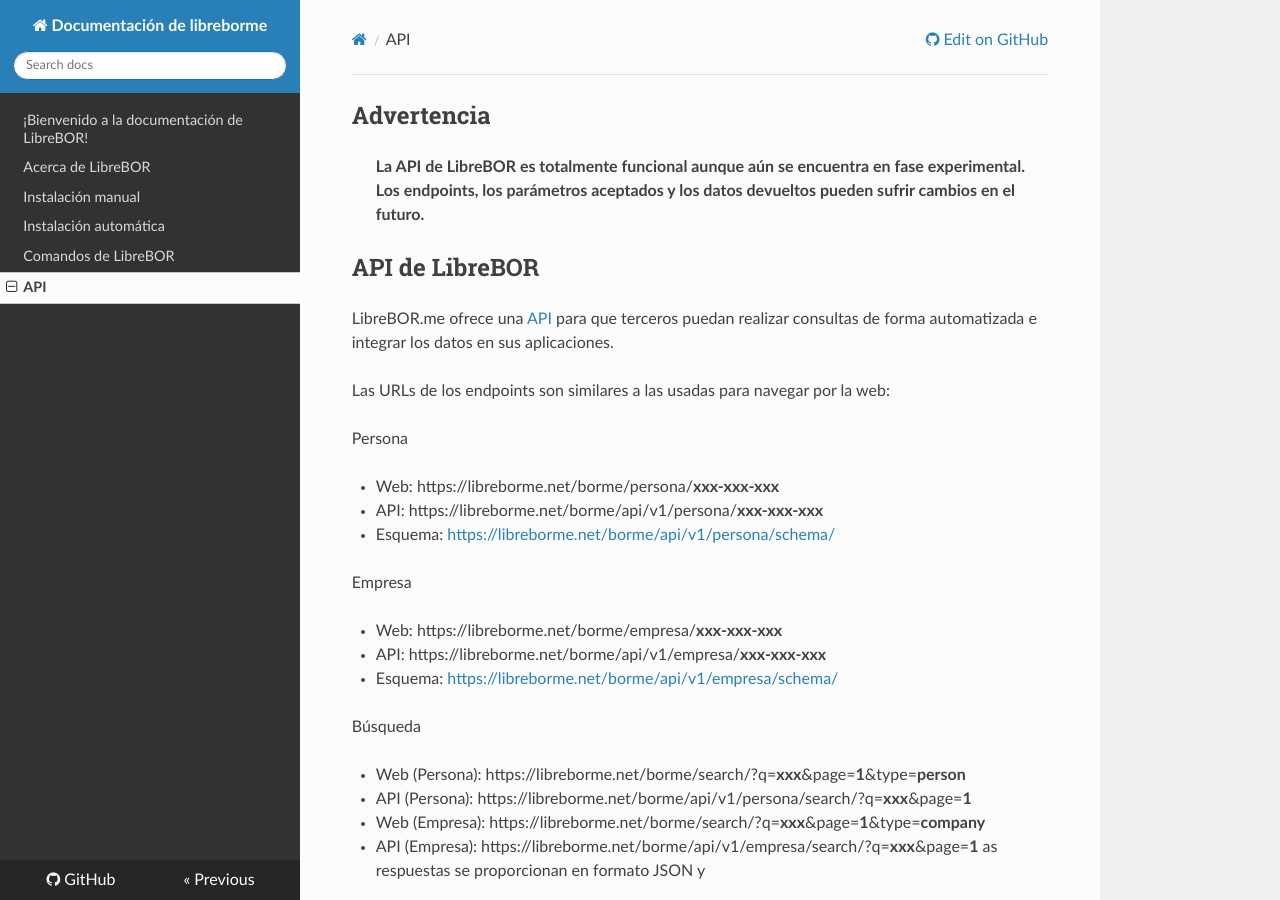
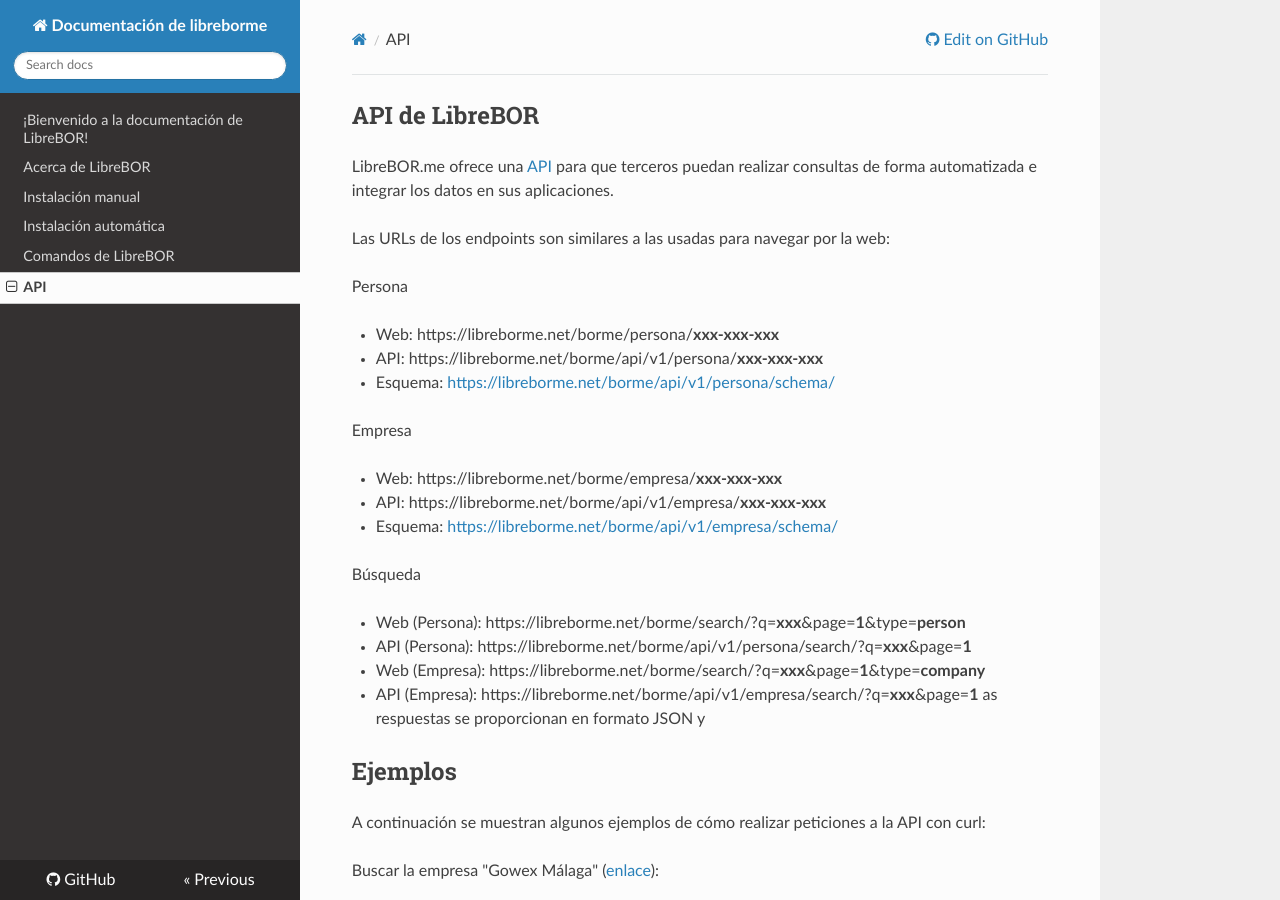
Before and after one commit to PabloCastellano/libreborme, an MkDocs documentation site: the page built from docs/api.md, in a window 1280 px wide and 900 px high. Built offline with MkDocs 1.6.1, drawn with Linux system fonts in a browser that asks for light colours; nearby versions of some CDN libraries; old or Windows-style settings are respelled for this version of MkDocs.

Commit message:
docs: remove warning

```diff
--- a/docs/api.md
+++ b/docs/api.md
@@ -1,9 +1,3 @@
-Advertencia
-----------
-
-> **La API de LibreBOR es totalmente funcional aunque aún se encuentra en fase experimental.**
-> **Los endpoints, los parámetros aceptados y los datos devueltos pueden sufrir cambios en el futuro.**
-
 API de LibreBOR
 ---------------
 
```
